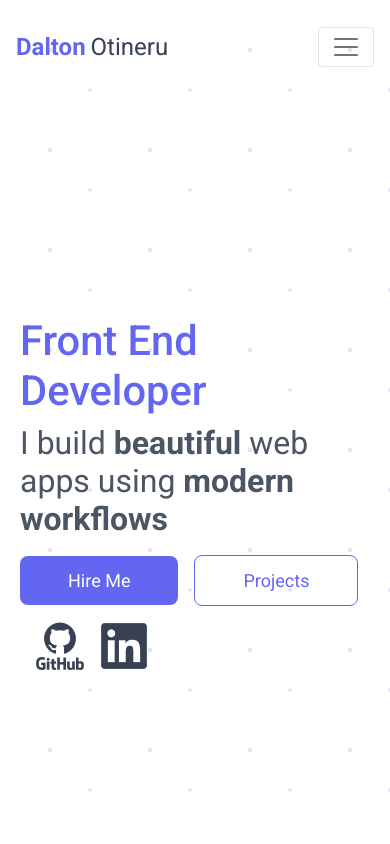
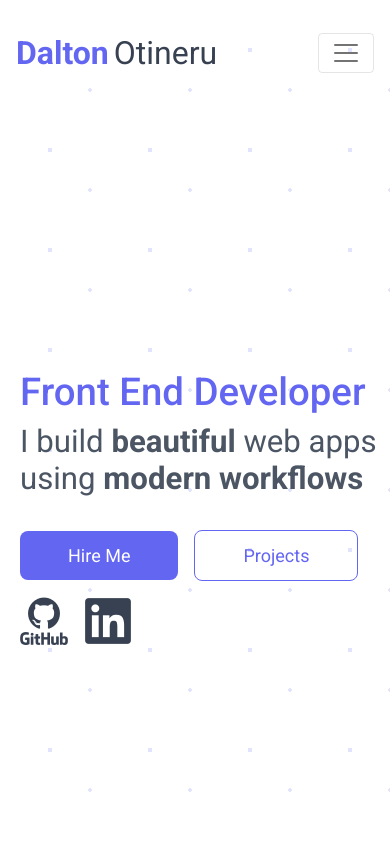
Before and after one commit to DaltonOtineru/Portfolio, a React (Create React App) app: page / in a window 390 px wide. Shown: the top 844 px of the page. Built offline with nearby package versions, Linux system fonts and the light colour scheme.

Commit message:
added scroll to section functionality, updated some styling and responsiveness for the site

```diff
--- a/src/components/Calendly/Calendly.js
+++ b/src/components/Calendly/Calendly.js
@@ -5,7 +5,7 @@ import './Calendly.scss';
 
 const Calendly = () => {
   return (
-    <div className="calendly">
+    <div id="calendly" className="calendly">
       <Container className="calendly--inner">
         <div className="calendly--title--box">
           <h4 className="calendly--title">
--- a/src/components/Calendly/Calendly.scss
+++ b/src/components/Calendly/Calendly.scss
@@ -6,7 +6,7 @@
   display: flex;
   flex-direction: column;
   width: min(100% - 2em, 1000px) !important;
-  padding-bottom: 15rem;
+  padding-bottom: 10rem;
 }
 .calendly--title {
   font-size: 2.5rem;
@@ -48,3 +48,9 @@
     font-size: 2rem;
   }
 }
+@media (max-width: 415px) {
+  .calendly--inner {
+    padding-bottom: 0;
+    padding-top: 1rem;
+  }
+}
--- a/src/components/Contact/Contact.js
+++ b/src/components/Contact/Contact.js
@@ -10,7 +10,7 @@ const Contact = () => {
     AOS.init({});
   }, []);
   return (
-    <section className="contact">
+    <section id="contact" className="contact">
       <Container
         className="contact--inner"
         data-aos="fade-up"
--- a/src/components/Contact/Contact.scss
+++ b/src/components/Contact/Contact.scss
@@ -37,7 +37,7 @@
 }
 .form--email--name input {
   width: 40%;
-  border-bottom: 3px solid $light-purple;
+  border-bottom: 4px solid $light-purple;
   border-top: none;
   border-left: none;
   border-right: none;
@@ -52,7 +52,7 @@
 }
 .subject--input {
   background: none;
-  border-bottom: 3px solid $light-purple;
+  border-bottom: 4px solid $light-purple;
   border-top: none;
   border-left: none;
   border-right: none;
@@ -61,7 +61,7 @@
 }
 .message--input {
   background: none;
-  border-bottom: 3px solid $light-purple;
+  border-bottom: 4px solid $light-purple;
   border-top: none;
   border-left: none;
   border-right: none;
--- a/src/components/Footer/Footer.scss
+++ b/src/components/Footer/Footer.scss
@@ -10,7 +10,7 @@
 .footer--btn {
   margin: 0 1rem !important;
   padding: 0.5rem 3rem !important;
-  font-size: 1.3rem !important;
+  font-size: 1.2rem !important;
   border-radius: 0.5rem !important;
   background-color: $light-grey !important;
   border: none !important;
@@ -19,7 +19,7 @@
   background-color: $dark-grey !important;
 }
 .footer--icon {
-  margin-right: 10px;
+  margin-right: 8px;
 }
 @media (max-width: 991px) {
   .footer {
@@ -53,3 +53,15 @@
     padding-bottom: 1rem;
   }
 }
+@media (max-width: 376px) {
+  .footer--btn {
+    padding: 0.5rem 1rem !important;
+    font-size: 1rem !important;
+    border-radius: 0.5rem !important;
+    background-color: $light-grey !important;
+    border: none !important;
+  }
+  .footer--icon {
+    margin-right: 6px;
+  }
+}
--- a/src/components/Hero/Hero.js
+++ b/src/components/Hero/Hero.js
@@ -28,14 +28,28 @@ const Hero = () => {
           </h3>
         </div>
         <div className="button--box">
-          <Button className="hero--btn">Hire Me</Button>
-          <Button className="hero--btn--projects">Projects</Button>
-          <a href="https://github.com/DaltonOtineru" target="_blank">
-            <i class="devicon-github-original-wordmark github--hero--icon"></i>
-          </a>
-          <a href="https://www.linkedin.com/in/dotineru/" target="_blank">
-            <i class="devicon-linkedin-plain github--hero--icon"></i>
-          </a>
+          <Button href="#calendly" className="hero--btn">
+            Hire Me
+          </Button>
+          <Button href="#projects" className="hero--btn--projects">
+            Projects
+          </Button>
+          <div className="hero--socials">
+            <a
+              href="https://github.com/DaltonOtineru"
+              className="hero--icon--anchor"
+              target="_blank"
+            >
+              <i className="devicon-github-original-wordmark hero--icon"></i>
+            </a>
+            <a
+              href="https://www.linkedin.com/in/dotineru/"
+              className="hero--icon--anchor"
+              target="_blank"
+            >
+              <i className="devicon-linkedin-plain hero--icon"></i>
+            </a>
+          </div>
         </div>
       </Container>
     </section>
--- a/src/components/Hero/Hero.scss
+++ b/src/components/Hero/Hero.scss
@@ -50,16 +50,32 @@
 .button--box a {
   text-decoration: none;
 }
-.github--hero--icon {
+.hero--socials {
+  display: flex;
+  align-items: baseline;
+}
+.hero--icon--anchor {
+  display: flex;
+  justify-content: left;
+  margin-left: 1rem;
+}
+.hero--icon {
   font-size: 3rem;
-  margin-left: 1rem;
+  // margin-left: 1rem;
   color: $dark-grey;
   transition: color 0.3s ease;
 }
-.github--hero--icon:hover {
+.hero--icon:hover {
   color: $light-purple;
 }
-
+@media (max-width: 767px) {
+  .job--title {
+    font-size: 3.5rem !important;
+  }
+  .hero--intro {
+    font-size: 2.1rem;
+  }
+}
 @media (max-width: 600px) {
   .job--title {
     font-size: 2.6rem !important;
@@ -76,4 +92,30 @@
   .hero--wrap > * {
     margin-left: 0.5rem;
   }
+  .hero--icon {
+    // padding-right: 1rem;
+  }
 }
+@media (max-width: 498px) {
+  .hero--icon--anchor {
+    margin-left: 0;
+    margin-right: 1rem;
+  }
+}
+
+@media (max-width: 400px) {
+  .job--title {
+    font-size: 2.4rem !important;
+  }
+  .hero--intro {
+    font-size: 1.95rem;
+  }
+}
+@media (max-width: 380px) {
+  .job--title {
+    font-size: 2.2rem !important;
+  }
+  .hero--intro {
+    font-size: 1.95rem;
+  }
+}
--- a/src/components/Navbar/MenuItems.js
+++ b/src/components/Navbar/MenuItems.js
@@ -11,7 +11,7 @@ export const MenuItems = [
   },
   {
     title: 'Projects',
-    url: '#',
+    url: '#projects',
     cName: 'nav--link',
   },
   {
--- a/src/components/Navbar/Navbar.js
+++ b/src/components/Navbar/Navbar.js
@@ -37,7 +37,7 @@ const Navigation = () => {
         >
           <Nav className="navbar--links ">
             {renderLinks()}
-            <Button type="button" className="navbar--contact">
+            <Button href="#calendly" type="button" className="navbar--contact">
               Connect With Me
             </Button>
           </Nav>
--- a/src/components/Navbar/Navbar.scss
+++ b/src/components/Navbar/Navbar.scss
@@ -10,7 +10,7 @@
 }
 .name--anchor {
   text-decoration: none;
-  font-size: 1.5rem;
+  font-size: 2rem;
 }
 .first--name {
   color: $light-purple;
@@ -44,9 +44,10 @@
 .navbar--contact {
   background-color: $light-purple !important;
   border-radius: 0.5rem !important;
-  padding: 0.1rem 1.3rem !important;
+  padding: 0.7rem 1.3rem !important;
   font-size: 1.125rem !important;
   border: none !important;
+  align-items: center;
 }
 .navbar--contact:hover {
   background: $dark-purple !important;
--- a/src/components/Projects/Projects.js
+++ b/src/components/Projects/Projects.js
@@ -7,7 +7,7 @@ import TodoList from './TodoList';
 
 const Projects = () => {
   return (
-    <section className="projects">
+    <section id="projects" className="projects">
       <Container className="projects--wrap">
         <h3 className="projects--header">Projects</h3>
         <HackerNews />
--- a/src/components/Projects/Projects.scss
+++ b/src/components/Projects/Projects.scss
@@ -125,3 +125,8 @@
     padding-right: 0.5rem;
   }
 }
+@media (max-width: 415px) {
+  .project--info {
+    max-width: 100%;
+  }
+}
```
